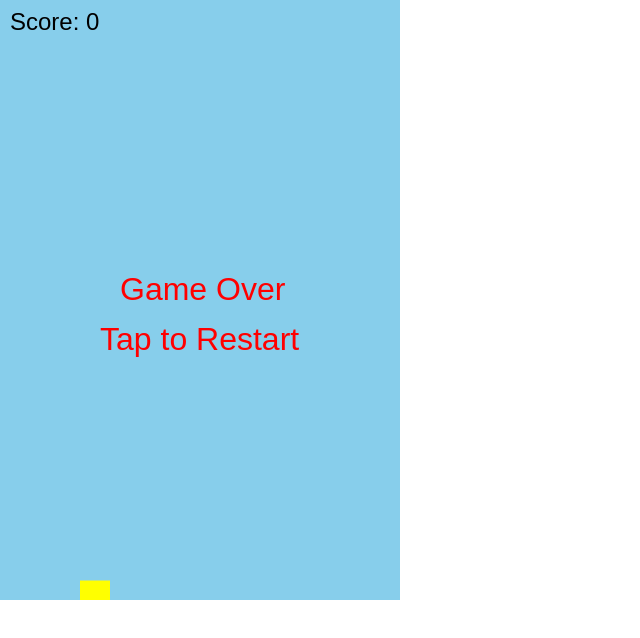
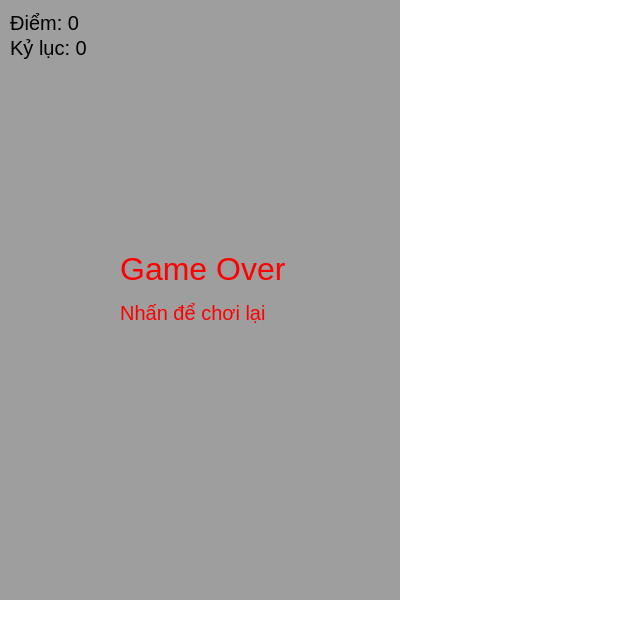
Before and after one commit to thaiok2012/Flappy-bird, a plain HTML site: page index.html in a window 1280 px wide. Both pictures are taken after a click on the element 200 px from the left and 300 px from the top of the page. Shown: the whole page, without its empty margins (0-640 px from the left). Drawn offline with Linux system fonts and the light colour scheme.

Commit message:
Update index.html

```diff
--- a/index.html
+++ b/index.html
@@ -2,9 +2,9 @@
 <html lang="en">
 <head>
   <meta charset="UTF-8">
-  <title>Flappy Bird JS</title>
+  <title>Flappy Bird Pro</title>
   <style>
-    body {
+    html, body {
       margin: 0;
       overflow: hidden;
     }
@@ -16,24 +16,42 @@
 </head>
 <body>
 <canvas id="gameCanvas" width="400" height="600"></canvas>
+<audio id="flapSound" src="https://actions.google.com/sounds/v1/cartoon/wood_plank_flicks.ogg"></audio>
+<audio id="bgMusic" src="https://cdn.pixabay.com/audio/2022/03/15/audio_d66589ed2f.mp3" loop autoplay></audio>
+
 <script>
 const canvas = document.getElementById("gameCanvas");
 const ctx = canvas.getContext("2d");
+const flapSound = document.getElementById("flapSound");
+const bgMusic = document.getElementById("bgMusic");
 
-let bird = { x: 80, y: 150, width: 30, height: 30, velocity: 0 };
+let birdImg = new Image();
+let bgImg = new Image();
+let pipeTopImg = new Image();
+let pipeBottomImg = new Image();
+birdImg.src = "https://i.imgur.com/OdL0XPt.png";
+bgImg.src = "https://i.imgur.com/rf5kB3B.png";
+pipeTopImg.src = "https://i.imgur.com/YLhCqRH.png";
+pipeBottomImg.src = "https://i.imgur.com/6flbV9N.png";
+
+let bird = { x: 80, y: 150, width: 34, height: 24, velocity: 0 };
 let gravity = 0.5;
 let jump = -8;
 let pipes = [];
 let score = 0;
+let highScore = 0;
 let gameOver = false;
+let gameStarted = false;
+let frames = 0;
 
-document.addEventListener("keydown", () => {
-  if (!gameOver) bird.velocity = jump;
-});
-
-document.addEventListener("touchstart", () => {
-  if (!gameOver) bird.velocity = jump;
-});
+function resetGame() {
+  bird.y = 150;
+  bird.velocity = 0;
+  pipes = [];
+  score = 0;
+  frames = 0;
+  gameOver = false;
+}
 
 function createPipe() {
   let topHeight = Math.random() * 200 + 50;
@@ -42,35 +60,34 @@ function createPipe() {
     x: canvas.width,
     top: topHeight,
     bottom: topHeight + gap,
-    width: 50,
+    width: 52,
   });
 }
 
-function resetGame() {
-  bird.y = 150;
-  bird.velocity = 0;
-  pipes = [];
-  score = 0;
-  gameOver = false;
-}
+function draw() {
+  ctx.drawImage(bgImg, 0, 0, canvas.width, canvas.height);
 
-function draw() {
-  ctx.clearRect(0, 0, canvas.width, canvas.height);
+  if (!gameStarted) {
+    ctx.fillStyle = "white";
+    ctx.font = "32px sans-serif";
+    ctx.fillText("Flappy Bird", 110, 250);
+    ctx.font = "20px sans-serif";
+    ctx.fillText("Nhấn để bắt đầu", 120, 300);
+    return;
+  }
 
-  // Bird
+  // Chim
   bird.velocity += gravity;
   bird.y += bird.velocity;
-  ctx.fillStyle = "yellow";
-  ctx.fillRect(bird.x, bird.y, bird.width, bird.height);
+  ctx.drawImage(birdImg, bird.x, bird.y, bird.width, bird.height);
 
-  // Pipes
+  // Ống nước
   pipes.forEach(pipe => {
     pipe.x -= 2;
-    ctx.fillStyle = "green";
-    ctx.fillRect(pipe.x, 0, pipe.width, pipe.top);
-    ctx.fillRect(pipe.x, pipe.bottom, pipe.width, canvas.height - pipe.bottom);
+    ctx.drawImage(pipeTopImg, pipe.x, pipe.top - 320, pipe.width, 320);
+    ctx.drawImage(pipeBottomImg, pipe.x, pipe.bottom, pipe.width, 320);
 
-    // Collision
+    // Va chạm
     if (
       bird.x < pipe.x + pipe.width &&
       bird.x + bird.width > pipe.x &&
@@ -79,41 +96,40 @@ function draw() {
       gameOver = true;
     }
 
-    // Score
-    if (pipe.x + pipe.width === bird.x) {
-      score++;
-    }
+    // Cộng điểm
+    if (pipe.x + pipe.width === bird.x) score++;
   });
 
-  // Remove off-screen pipes
+  // Xóa ống cũ
   pipes = pipes.filter(pipe => pipe.x + pipe.width > 0);
 
-  // Add new pipes
-  if (frames % 100 === 0) {
-    createPipe();
-  }
+  // Thêm ống mới
+  if (frames % 100 === 0) createPipe();
 
-  // Floor and ceiling collision
+  // Chạm đất hoặc trần
   if (bird.y + bird.height > canvas.height || bird.y < 0) {
     gameOver = true;
   }
 
-  // Score display
+  // Điểm
   ctx.fillStyle = "black";
-  ctx.font = "24px sans-serif";
-  ctx.fillText("Score: " + score, 10, 30);
+  ctx.font = "20px sans-serif";
+  ctx.fillText("Điểm: " + score, 10, 30);
+  ctx.fillText("Kỷ lục: " + highScore, 10, 55);
 
+  // Game Over
   if (gameOver) {
     ctx.fillStyle = "red";
     ctx.font = "32px sans-serif";
-    ctx.fillText("Game Over", 120, 300);
-    ctx.fillText("Tap to Restart", 100, 350);
+    ctx.fillText("Game Over", 120, 280);
+    ctx.font = "20px sans-serif";
+    ctx.fillText("Nhấn để chơi lại", 120, 320);
+    if (score > highScore) highScore = score;
   }
 }
 
-let frames = 0;
-
 function gameLoop() {
+  ctx.clearRect(0, 0, canvas.width, canvas.height);
   draw();
   if (!gameOver) {
     frames++;
@@ -121,22 +137,29 @@ function gameLoop() {
   }
 }
 
-canvas.addEventListener("click", () => {
-  if (gameOver) {
+// Nhảy
+function flap() {
+  if (!gameStarted) {
+    gameStarted = true;
+    resetGame();
+    bgMusic.play();
+    gameLoop();
+  }
+  if (!gameOver) {
+    bird.velocity = jump;
+    flapSound.play();
+  } else {
     resetGame();
     gameLoop();
   }
+}
+
+// Bắt sự kiện
+canvas.addEventListener("click", flap);
+canvas.addEventListener("touchstart", flap);
+document.addEventListener("keydown", e => {
+  if (e.code === "Space" || e.key === "9") flap();
 });
-
-canvas.addEventListener("touchstart", () => {
-  if (gameOver) {
-    resetGame();
-    gameLoop();
-  }
-});
-
-createPipe();
-gameLoop();
 </script>
 </body>
 </html>
```
